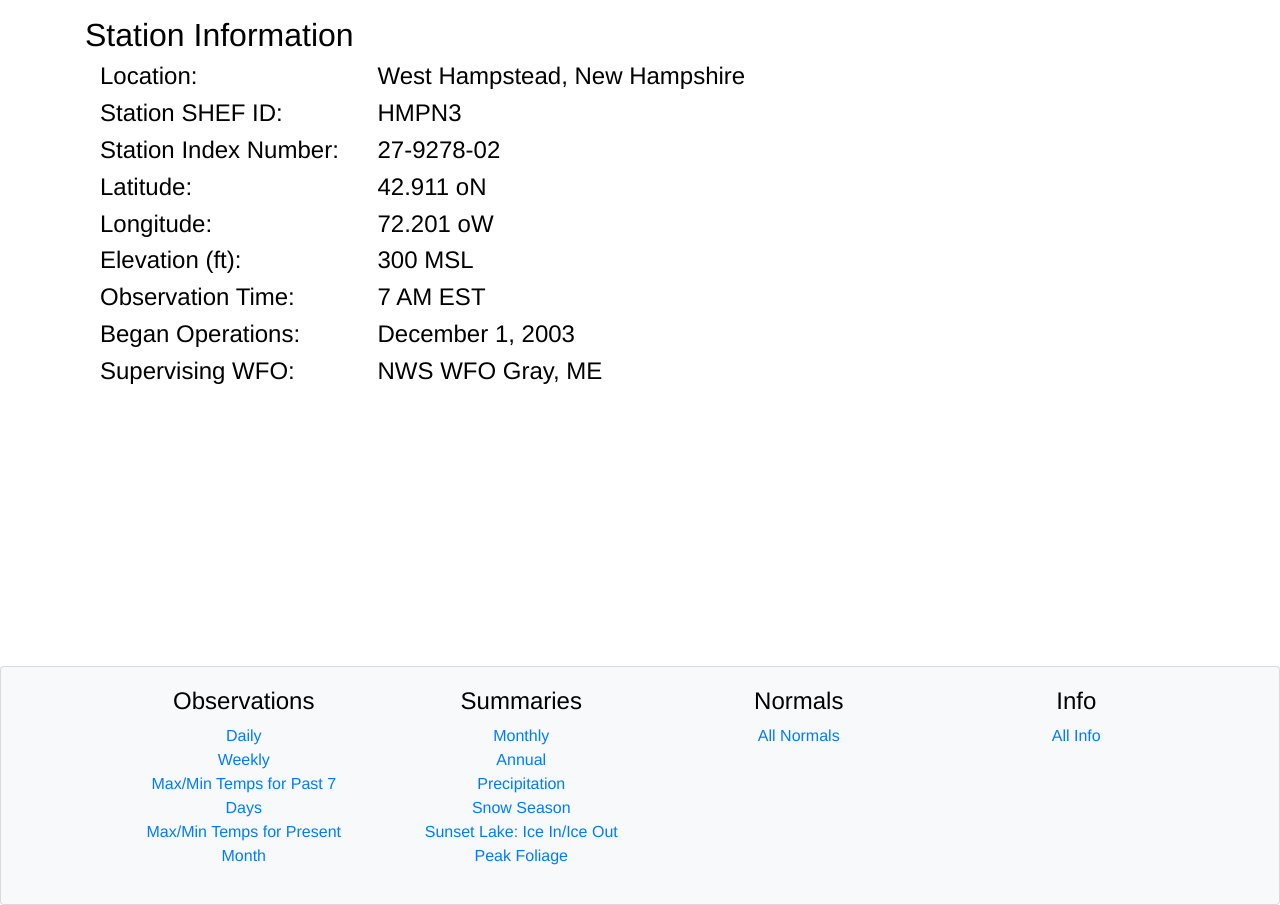
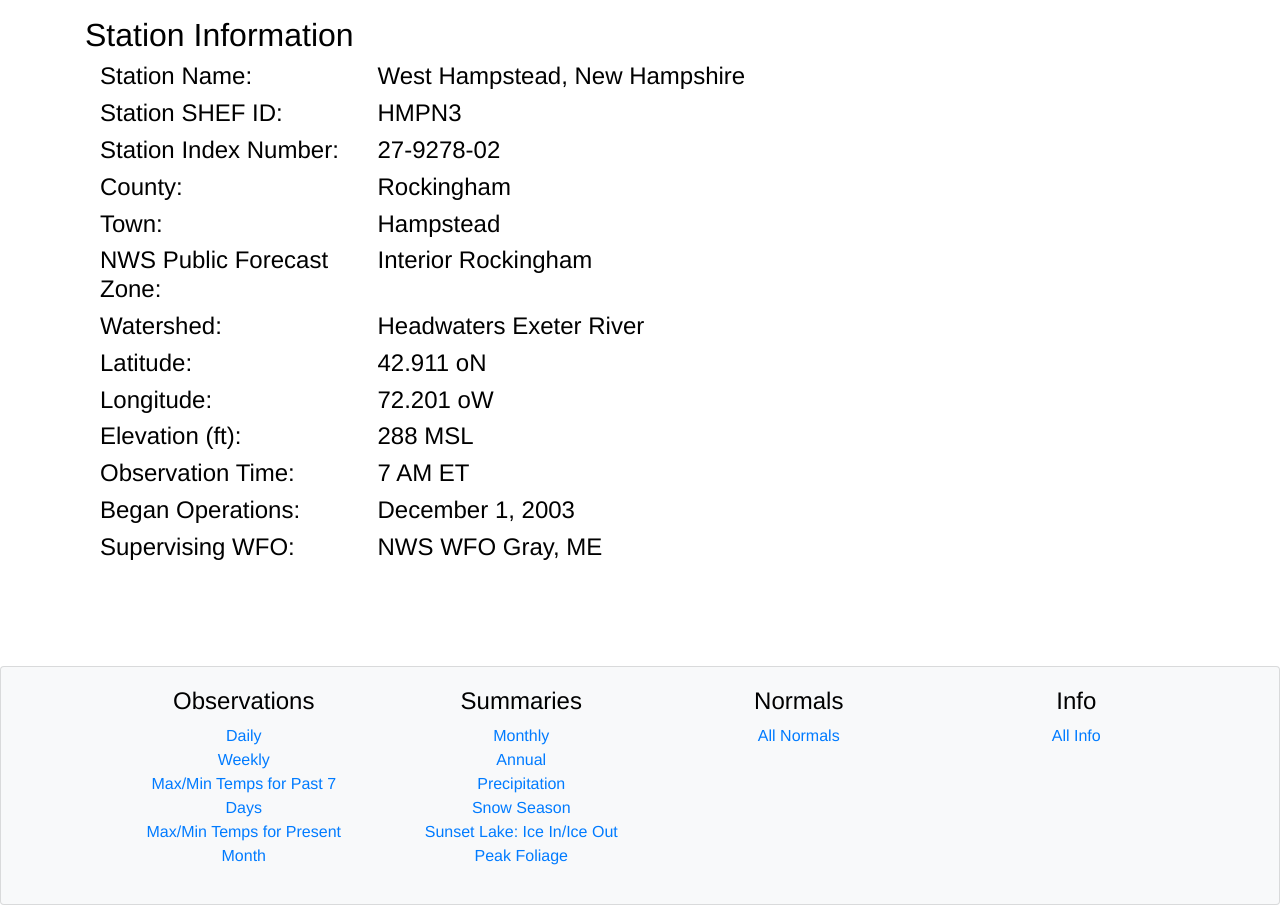
Before and after one commit to seangtkelley/hampsteadwx-django, a Django app: page /info in a window 1280 px wide. Shown: the part 66-971 px from the top of the page. Run offline with Django 3.2, Linux system fonts and the light colour scheme; some libraries are stand-ins or nearby versions.

Commit message:
update info

```diff
--- a/templates/info.html
+++ b/templates/info.html
@@ -6,7 +6,7 @@
     <h2>Station Information</h2>
     <div class="row better-row">
         <div class="col-md-3">
-            <h4>Location:</h4>
+            <h4>Station Name:</h4>
         </div>
         <div class="col-md-9">
             <h4>West Hampstead, New Hampshire</h4>
@@ -27,6 +27,34 @@
         </div>
 
         <div class="col-md-3">
+            <h4>County:</h4>
+        </div>
+        <div class="col-md-9">
+            <h4>Rockingham</h4>
+        </div>
+
+        <div class="col-md-3">
+            <h4>Town:</h4>
+        </div>
+        <div class="col-md-9">
+            <h4>Hampstead</h4>
+        </div>
+
+        <div class="col-md-3">
+            <h4>NWS Public Forecast Zone:</h4>
+        </div>
+        <div class="col-md-9">
+            <h4>Interior Rockingham</h4>
+        </div>
+
+        <div class="col-md-3">
+            <h4>Watershed:</h4>
+        </div>
+        <div class="col-md-9">
+            <h4>Headwaters Exeter River</h4>
+        </div>
+
+        <div class="col-md-3">
             <h4>Latitude:</h4>
         </div>
         <div class="col-md-9">
@@ -44,14 +72,14 @@
             <h4>Elevation (ft):</h4>
         </div>
         <div class="col-md-9">
-            <h4>300 MSL</h4>
+            <h4>288 MSL</h4>
         </div>
 
         <div class="col-md-3">
             <h4>Observation Time:</h4>
         </div>
         <div class="col-md-9">
-            <h4>7 AM EST</h4>
+            <h4>7 AM ET</h4>
         </div>
 
         <div class="col-md-3">
```
